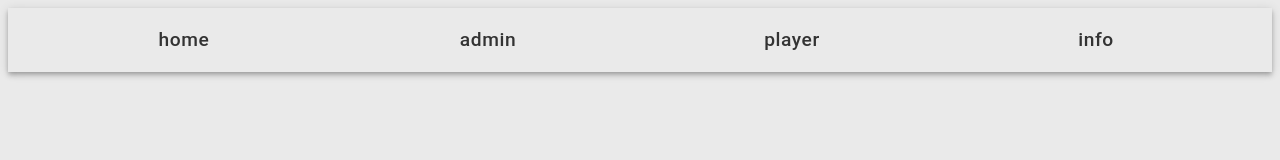
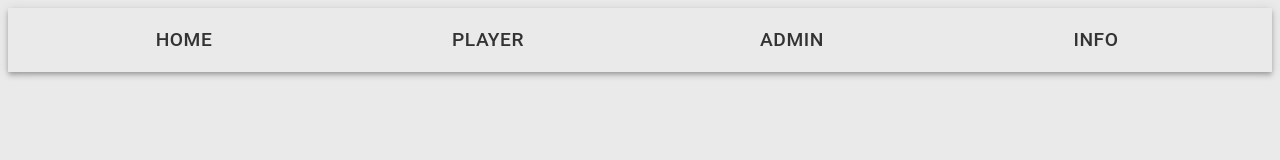
Before and after one commit to annakulovuori/learn-language-app, a React (Vite) app in the folder frontend/: page / in a window 1280 px wide. Shown: the top 160 px of the page. Built offline with nearby package versions, Linux system fonts and the light colour scheme.

Commit message:
EDIT button names different order and capslock

```diff
--- a/frontend/src/Navbar.jsx
+++ b/frontend/src/Navbar.jsx
@@ -23,10 +23,10 @@ function Navbar() {
             sx={{
               display: "flex",
               justifyContent: "space-between", // Hajauttaa napit tasaisesti
-              flexGrow: 1, // Hycäksyy että napit voi täyttää jäljelle jääneen tilan
+              flexGrow: 1, // Hyväksyy että napit voi täyttää jäljelle jääneen tilan
             }}
           >
-            {["/home", "/admin", "/player", "/info"].map((path, index) => (
+            {["/HOME", "/PLAYER", "/ADMIN", "/INFO"].map((path, index) => (
               <Button
                 key={index}
                 component={Link}
```
